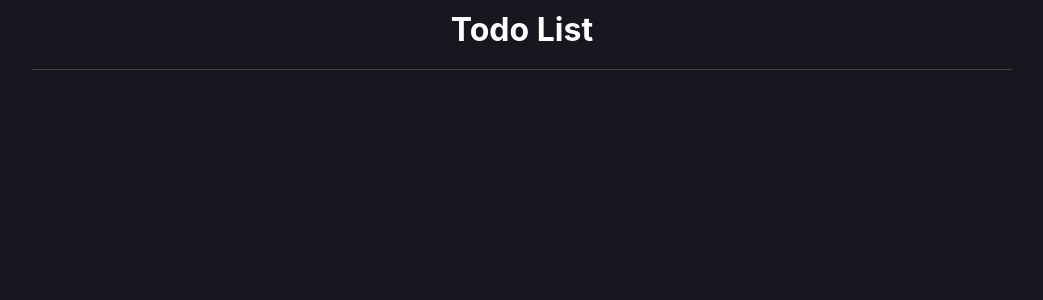
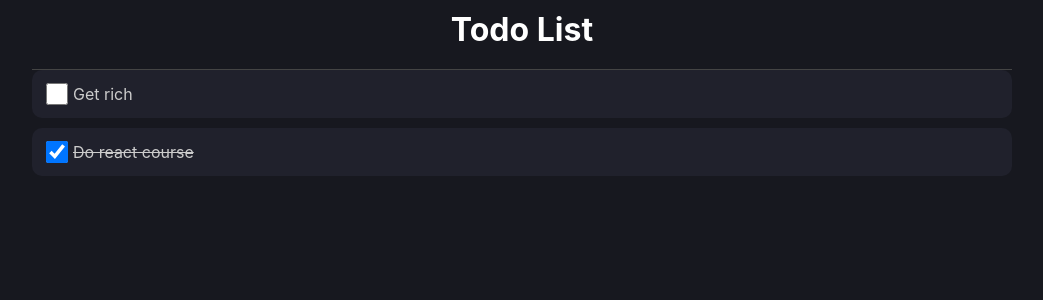
Before and after one commit to Gabriely-get/todo-list-react, a React (Create React App) app: page / in a window 1280 px wide. Shown: the top 300 px of the page, without its empty margins (118-1161 px from the left). Built offline with nearby package versions, Linux system fonts and the light colour scheme.

Commit message:
Add fetch list and check items

```diff
--- a/src/App.tsx
+++ b/src/App.tsx
@@ -1,15 +1,32 @@
 import { useState } from 'react';
 import * as Components from './App.styles';
+import { Item } from "./types/Item";
+import { ListItem } from './components/ListItem';
 
 const App = () => {
-  const [list, setList] = useState([]);
+  const [list, setList] = useState<Item[]>([
+    { id: 4, name: 'Get rich', done: false },
+    {
+      id: 2,
+      name: 'Do react course',
+      done: true
+    },
+  ]);
 
   return (
       <Components.Container>
         <Components.Area>
-          <Components.Header>
-            Todo List
-          </Components.Header>
+          <Components.Header> Todo List </Components.Header>
+
+          {/* Add new todo */}
+
+          {
+            list.map((item, index) => (
+              <div>
+                <ListItem key={index} item={item} />
+              </div>
+            ))
+          }
         </Components.Area>
       </Components.Container>
   );
```
